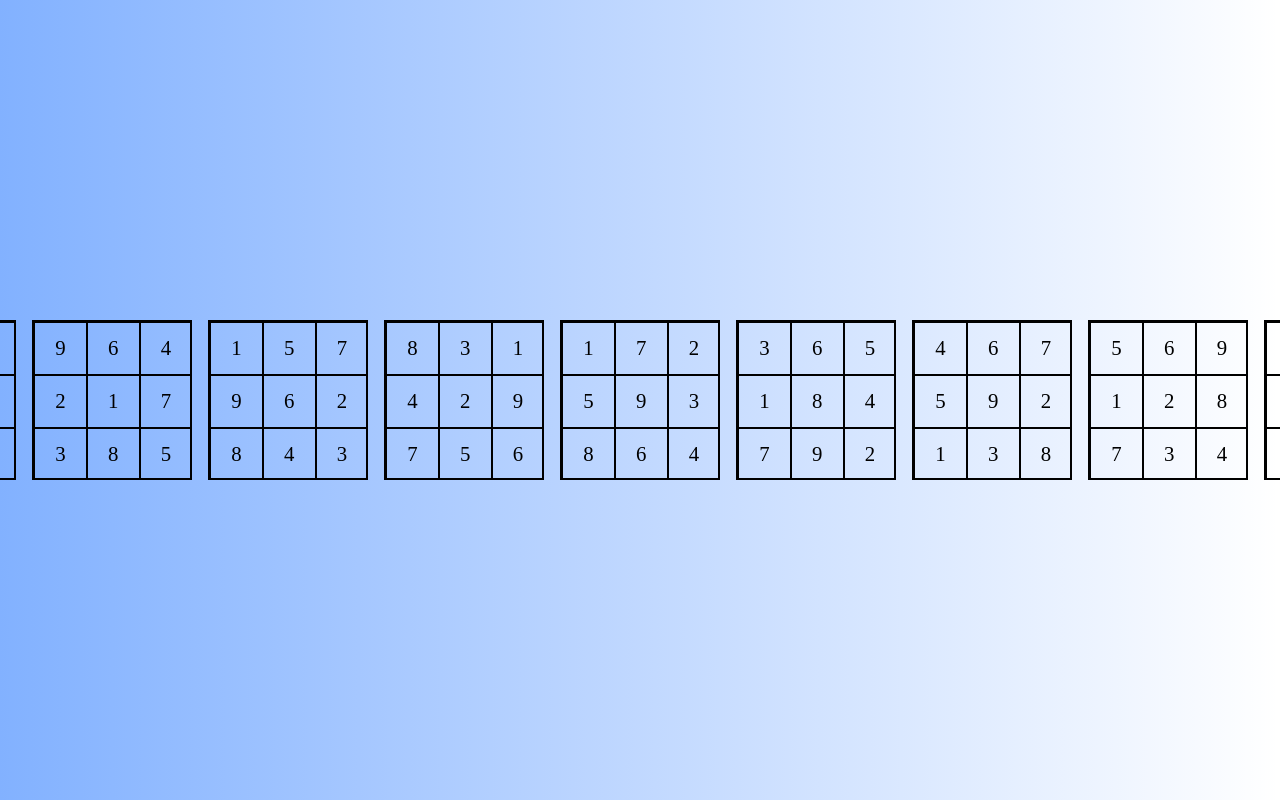
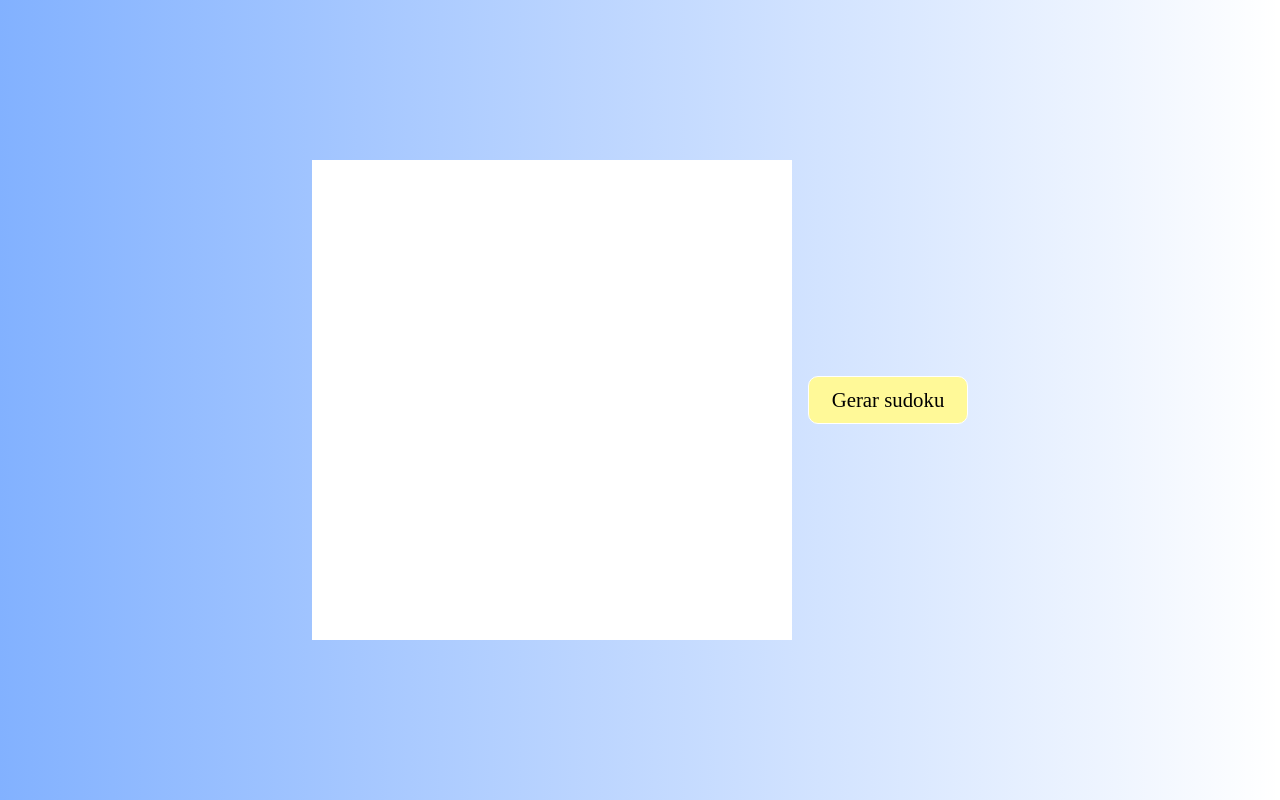
Before and after one commit to juuliana/sudoku, a Next.js app: page / in a window 1280 px wide. Built offline with nearby package versions, Linux system fonts and the light colour scheme.

Commit message:
feat: refactor frame function

```diff
--- a/src/components/frame/index.tsx
+++ b/src/components/frame/index.tsx
@@ -1,20 +1,26 @@
+/* eslint-disable react-hooks/exhaustive-deps */
 "use client";
 import { useEffect, useState } from "react";
 
 import { Frame, frames } from "./structure";
-import { Container, Content, Item } from "./styles";
+import { Button, Container, Content, Item, Main } from "./styles";
 
 export function Frame() {
   const [data, setData] = useState([] as Frame[]);
+  const [emptyFrames, setEmptyFrame] = useState<number[]>([]);
 
   useEffect(() => {
-    increment();
-  }, []);
+    if (emptyFrames.length > 0) increment();
+  }, [emptyFrames]);
 
   function increment() {
     setData(frames);
 
-    const parsedValues = frames.map(({ values }) => values);
+    const parsedValues = frames.map(({ values, frame }) =>
+      values.map((array) => {
+        return { ...array, frame: 1 };
+      })
+    );
 
     let currentValues = [
       ...parsedValues[0],
@@ -28,14 +34,37 @@ export function Frame() {
       ...parsedValues[8],
     ];
 
-    let randomValues = [1, 2, 3, 4, 5, 6, 7, 8, 9];
+    const randomValues = [1, 2, 3, 4, 5, 6, 7, 8, 9];
 
     const newData = frames.map(({ frame, values }) => {
       const newValues = values.map(({ x, y }) => {
-        const position = Math.floor(Math.random() * randomValues.length + 0);
+        const lineValues = currentValues
+          .filter((current) => current?.x === x)
+          .map(({ value }) => value)
+          .filter((value) => value);
 
-        const newValue = randomValues[position];
-        randomValues = randomValues.filter((_, index) => index !== position);
+        const columnValues = currentValues
+          .filter((current) => current?.y === y)
+          .map(({ value }) => value)
+          .filter((value) => value);
+
+        const frameValues = currentValues
+          .filter((current) => current?.frame === frame)
+          .map(({ value }) => value)
+          .filter((value) => value);
+
+        const filteredRandomValues = randomValues.filter(
+          (number: any) =>
+            !lineValues.includes(number) &&
+            !columnValues.includes(number) &&
+            !frameValues.includes(number)
+        );
+
+        const position = Math.floor(
+          Math.random() * filteredRandomValues.length + 0
+        );
+
+        const newValue = filteredRandomValues[position];
 
         const filteredValues = currentValues
           .map((current) => {
@@ -44,7 +73,10 @@ export function Frame() {
           })
           .filter((value) => value);
 
-        currentValues = [...filteredValues, { x, y, value: newValue }] as any;
+        currentValues = [
+          ...filteredValues,
+          { x, y, value: newValue, frame },
+        ] as any;
 
         return {
           x,
@@ -53,8 +85,6 @@ export function Frame() {
         };
       });
 
-      randomValues = [1, 2, 3, 4, 5, 6, 7, 8, 9];
-
       return {
         frame,
         values: newValues,
@@ -62,10 +92,21 @@ export function Frame() {
     });
 
     setData(newData as any);
+
+    const frameWithoutValues = currentValues
+      .filter((current) => !current?.value)
+      .map(({ frame }) => frame);
+
+    var filtered = frameWithoutValues.filter(
+      (value, i) => frameWithoutValues.indexOf(value) === i
+    );
+
+    setEmptyFrame(filtered);
   }
 
   return (
     <Container>
+      <Main>
         {data?.map(({ frame, values }) => (
           <Content key={frame}>
             {values?.map(({ value }) => (
@@ -75,6 +116,9 @@ export function Frame() {
             ))}
           </Content>
         ))}
+      </Main>
+
+      <Button onClick={increment}>Gerar sudoku</Button>
     </Container>
   );
 }
```
Lines whose indentation alone changed are shown as unchanged.
